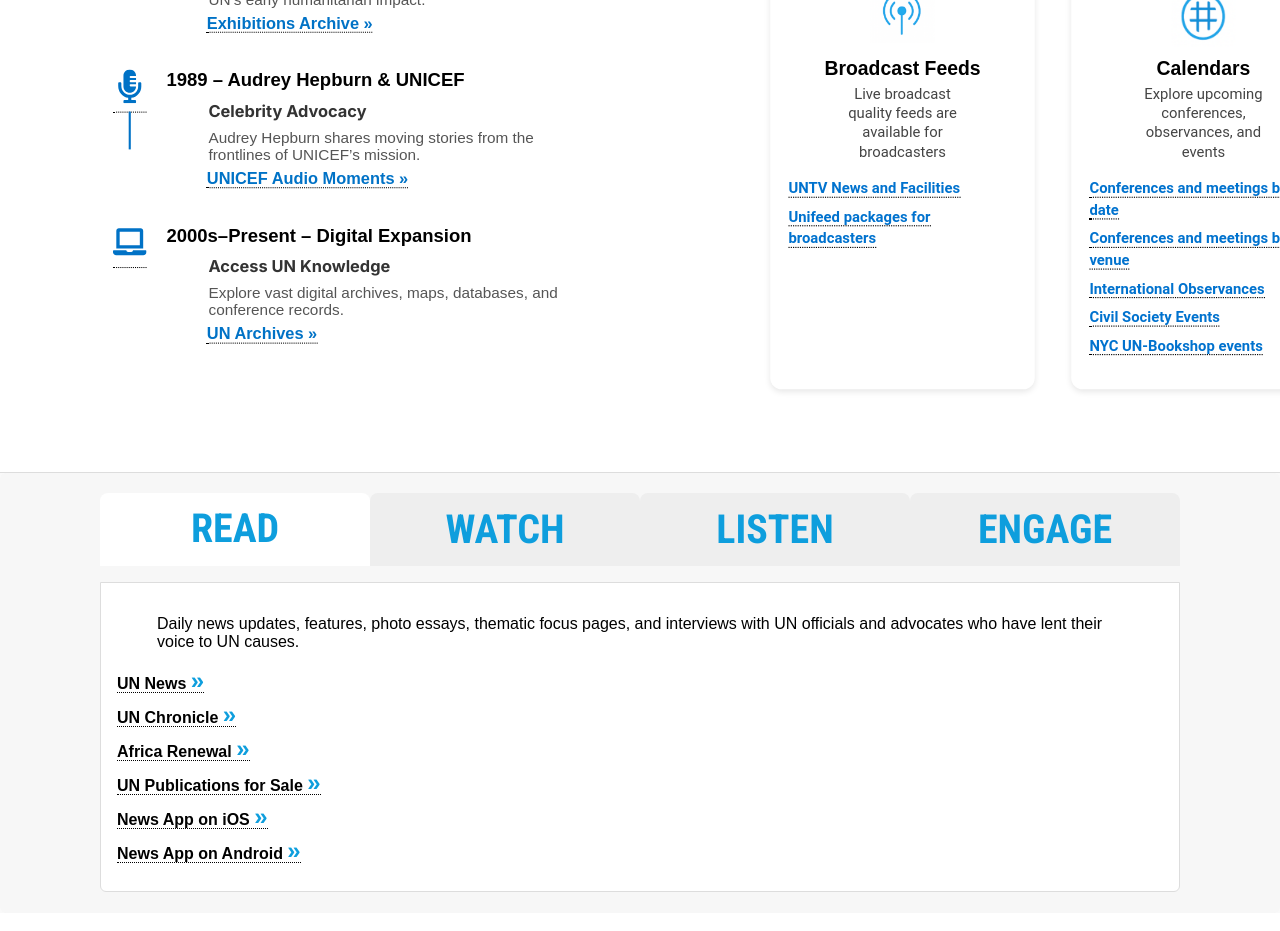
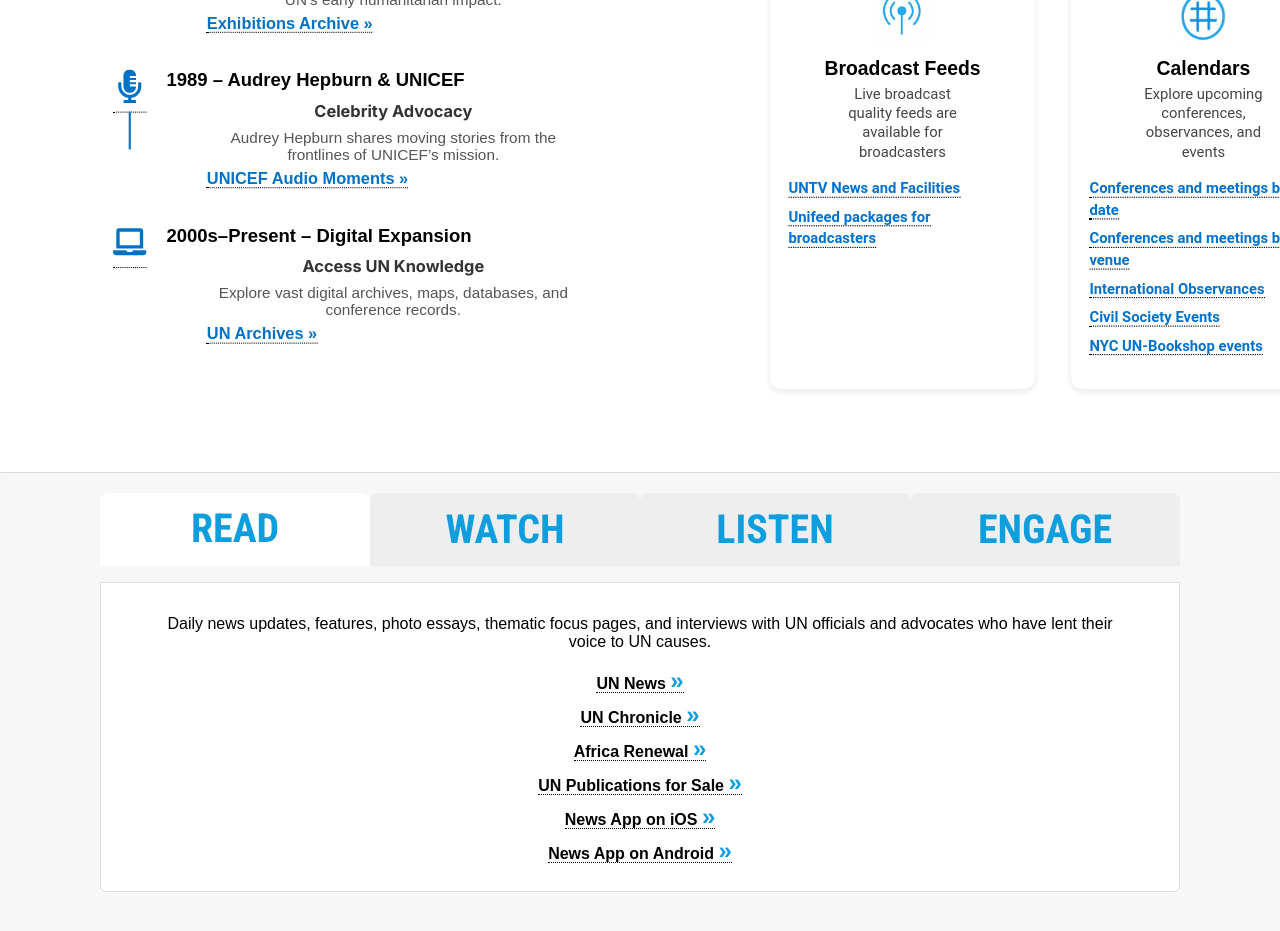
Before and after one commit to trjoshi3011/Delta-x-UN, a React (Create React App) app in the folder my-app/: page / in a window 1280 px wide. Shown: the part 1620-2551 px from the top of the page. Built offline with nearby package versions, Linux system fonts and the light colour scheme.

Commit message:
fixed footer stuff

```diff
--- a/my-app/src/components/tabs.css
+++ b/my-app/src/components/tabs.css
@@ -5,7 +5,8 @@
     font-family: sans-serif;
     padding-left: 100px;
     padding-right: 100px;
-    min-height: 400px;
+    min-height: 430px;
+    max-width: none;
   }
 
   .tabs {
@@ -49,6 +50,7 @@
   p {
     padding-left: 40px;
     padding-right: 40px;
+    text-align: center;
   }
 
 
@@ -56,6 +58,7 @@
     list-style: none;
     padding: 0;
     margin: 10px 0;
+    text-align: center;
   }
 
   ul li {
```
